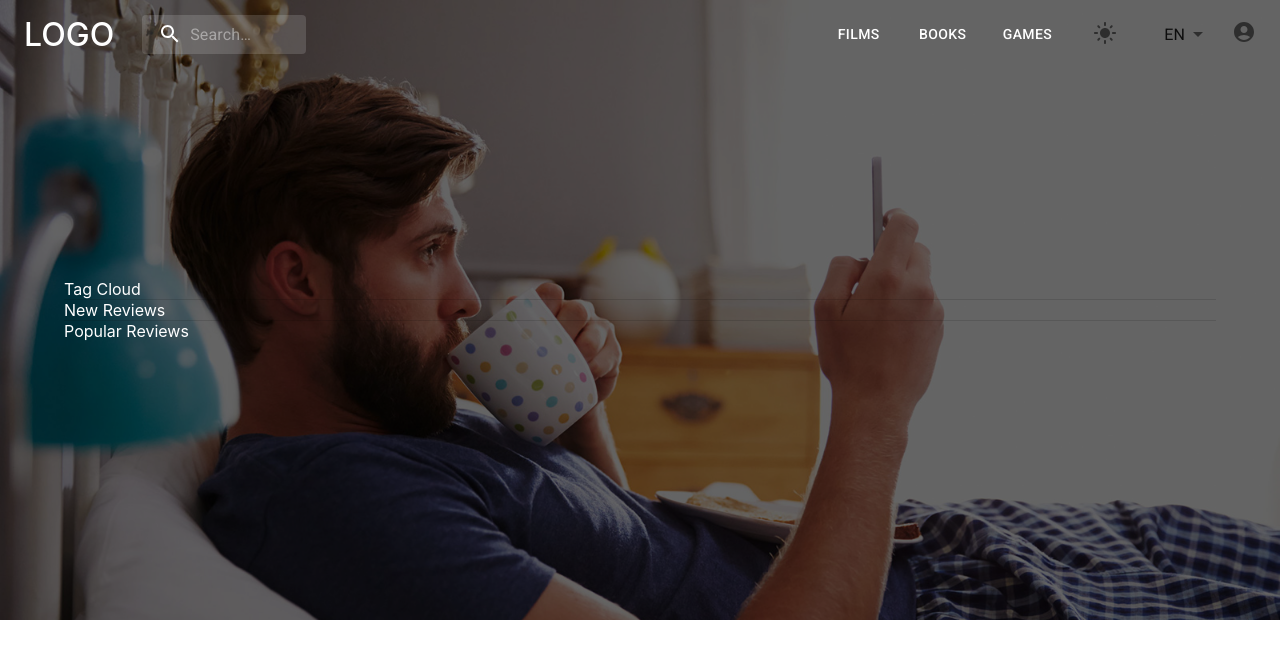
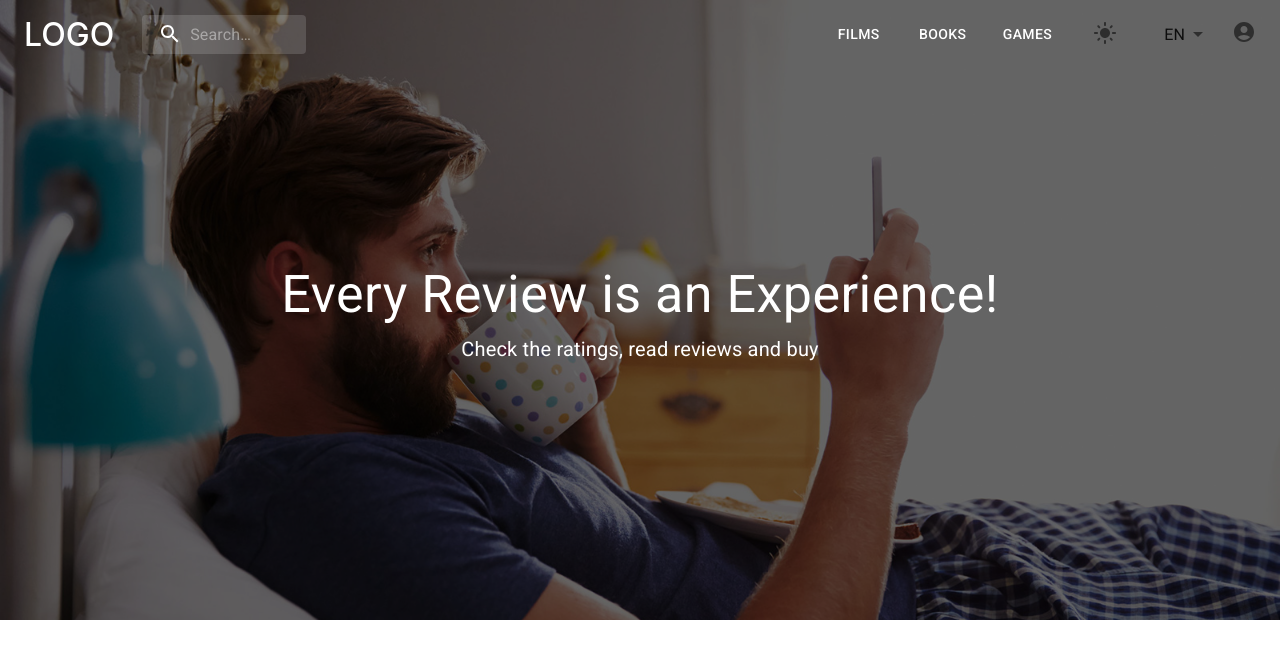
Before and after one commit to horoshopodumaj/recommendations, a React (Create React App) app in the folder client/: page / in a window 1280 px wide. Shown: the top 658 px of the page. Built offline with nearby package versions, Linux system fonts and the light colour scheme.

Commit message:
added headers

```diff
--- a/client/src/components/header/Header.module.scss
+++ b/client/src/components/header/Header.module.scss
@@ -1,6 +1,7 @@
 .scrolled {
-    background-color: white;
-    color: black;
+    background-color: white !important;
+    color: black !important;
+    border-bottom: 1px solid #ededed;
     & a {
         color: black;
     }
--- a/client/src/components/mainPage/MainPage.js
+++ b/client/src/components/mainPage/MainPage.js
@@ -1,7 +1,8 @@
-import { Container, Divider } from "@mui/material";
 import React from "react";
+import style from "./MainPage.module.scss";
+import { Container, Divider, Typography } from "@mui/material";
 import Header from "../header/Header";
-import style from "./MainPage.module.scss";
+import { FormattedMessage } from "react-intl";
 
 export default function MainPage() {
     return (
@@ -10,11 +11,29 @@ export default function MainPage() {
             <section className={style.banner}>
                 <div className={style.wrapper}>
                     <Container>
-                        <div>Tag Cloud</div>
-                        <Divider />
-                        <div>New Reviews</div>
-                        <Divider />
-                        <div>Popular Reviews</div>
+                        <Typography
+                            component="h3"
+                            sx={{
+                                fontSize: {
+                                    xs: "1.625rem",
+                                    sm: "2.7rem",
+                                    md: "3.25rem",
+                                },
+                                textAlign: "center",
+                            }}>
+                            <FormattedMessage id="title" />
+                        </Typography>
+                        <Typography
+                            component="p"
+                            sx={{
+                                fontSize: {
+                                    xs: "1rem",
+                                    md: "1.25rem",
+                                },
+                                textAlign: "center",
+                            }}>
+                            <FormattedMessage id="paragraph" />
+                        </Typography>
                     </Container>
                 </div>
             </section>
--- a/client/src/i18n/messages.js
+++ b/client/src/i18n/messages.js
@@ -14,6 +14,8 @@ export const messages = {
         or: "OR",
         noAccount: "No account?",
         register: "Sign up",
+        title: "Every Review is an Experience!",
+        paragraph: "Check the ratings, read reviews and buy",
     },
     [LOCALES.RU]: {
         films: "фильмы",
@@ -28,5 +30,7 @@ export const messages = {
         or: "ИЛИ",
         noAccount: "Нет аккаунта?",
         register: "Зарегистрируйтесь",
+        title: "Каждый отзыв - это опыт!",
+        paragraph: "Проверяйте рейтинги, читайте отзывы и покупайте",
     },
 };
```
